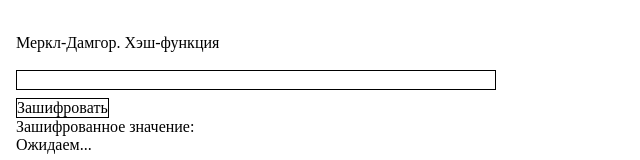
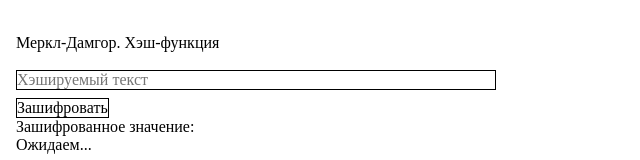
Before and after one commit to Olekkm/bzp.inf.sys, a React (Vite) app in the folder app/: page / in a window 1280 px wide. Shown: the part 214-374 px from the top of the page, without its empty margins (0-640 px from the left). Built offline with nearby package versions, Linux system fonts and the light colour scheme.

Commit message:
Interface for Hash-function added

```diff
--- a/app/src/components/MerDamHashTester.jsx
+++ b/app/src/components/MerDamHashTester.jsx
@@ -1,15 +1,27 @@
 import { useState } from "react"
+import { Merkl_Damgor } from "../logic/merkl_damgor.js"
 
 export default function MerDamHashTester({ style }) {
+    const [plainText, setPlainText] = useState("")
     const [encoded, setEncoded] = useState("")
+
+    function handleClick() {
+        const worker = new Merkl_Damgor()
+        const hash = worker.merDam_hash(plainText)
+        setEncoded(hash)
+    }
 
     return (
         <div style={{ paddingLeft: "1rem", ...style }}><h2>Меркл-Дамгор. Хэш-функция</h2>
             <br />
             <div style={{ minHeight: "3rem", display: "inline-block" }}>
                 <input
+                    value={plainText}
+                    placeholder="Хэшируемый текст"
+                    onChange={(e) => setPlainText(e.target.value)}
                     style={{ border: "1px solid black", display: "block", marginBottom: "0.5rem", fieldSizing: "content", minWidth: "30rem" }}></input>
                 <button style={{ border: "1px solid black" }}
+                    onClick={handleClick}
                 >Зашифровать</button>
             </div>
             <div style={{ minHeight: "3rem", display: "block", paddingLeft: "0rem" }}>
```
